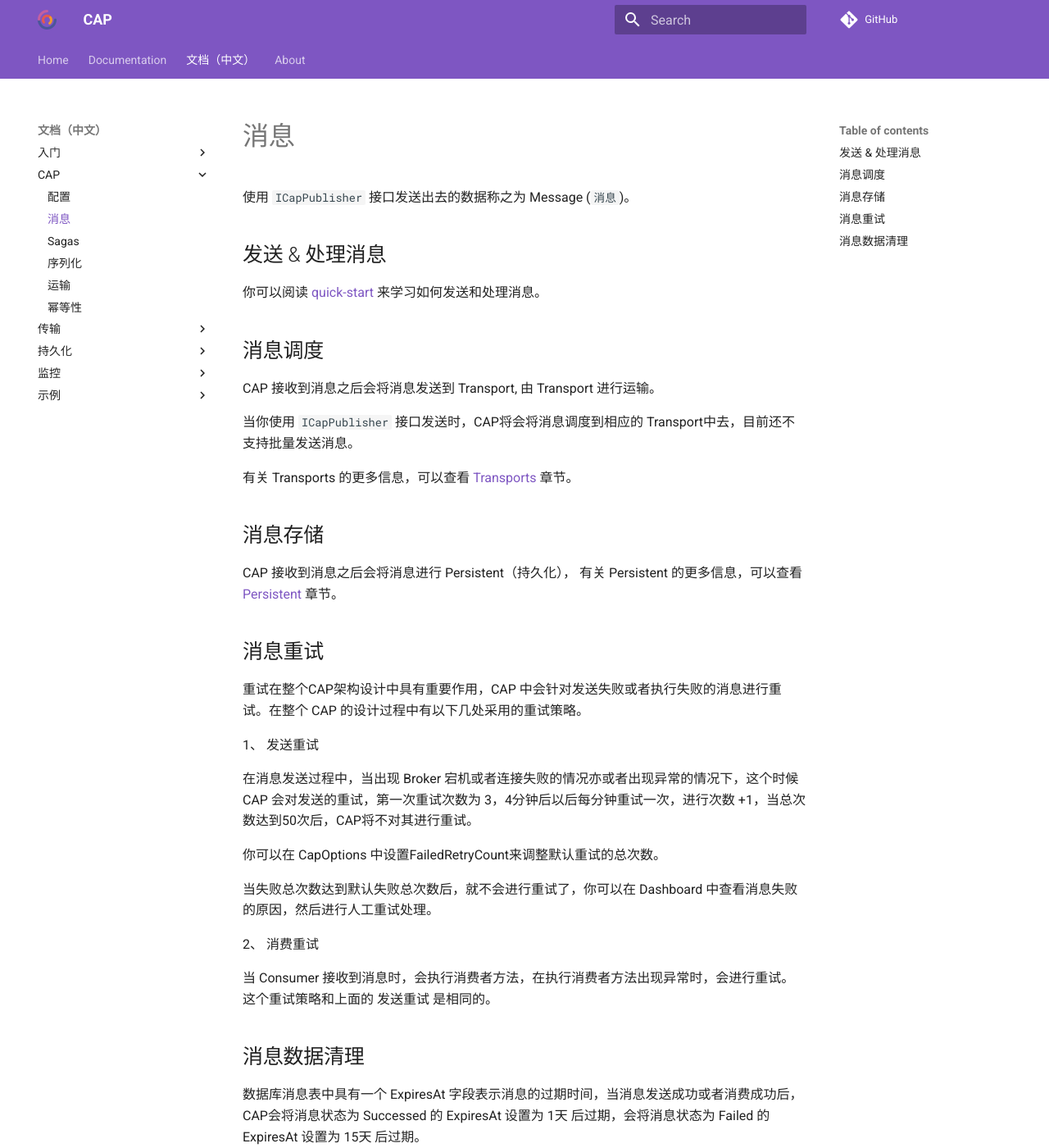
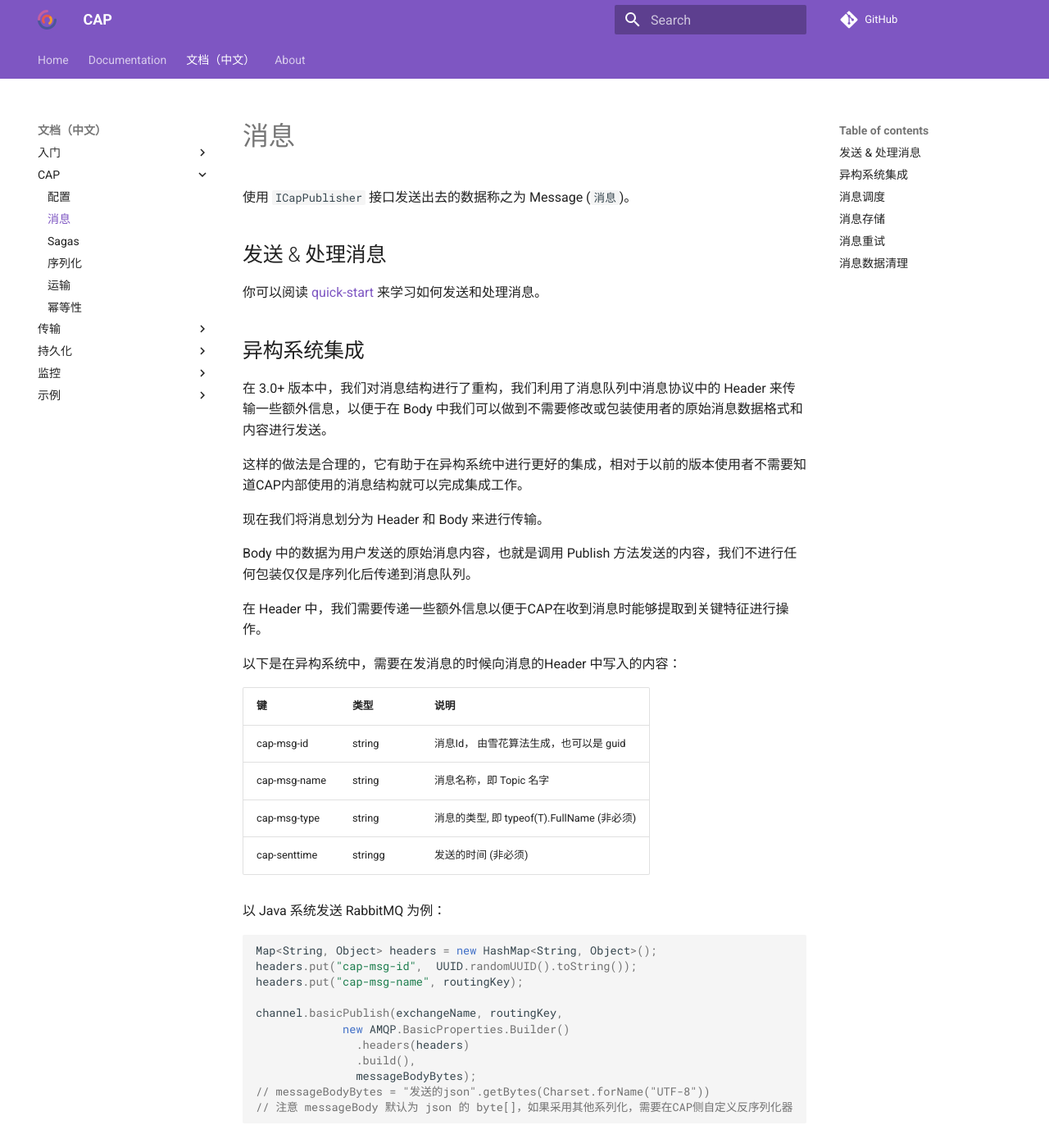
Before and after one commit to dotnetcore/CAP, an MkDocs documentation site: the page built from docs/content/user-guide/zh/cap/messaging.md, in a window 1280 px wide and 1400 px high. Shown: the whole window at 82% size. Built offline with MkDocs 1.6.1 and Material for MkDocs 9.7.7, drawn with Linux system fonts in a browser that asks for light colours; comment, search, counter and statistics services are not loaded.

Commit message:
update docs

````diff
--- a/docs/content/user-guide/zh/cap/messaging.md
+++ b/docs/content/user-guide/zh/cap/messaging.md
@@ -5,6 +5,46 @@
 ## 发送 & 处理消息
 
 你可以阅读 [quick-start](../getting-started/quick-start.md#_3) 来学习如何发送和处理消息。
+
+## 异构系统集成
+
+在 3.0+ 版本中，我们对消息结构进行了重构，我们利用了消息队列中消息协议中的 Header 来传输一些额外信息，以便于在 Body 中我们可以做到不需要修改或包装使用者的原始消息数据格式和内容进行发送。
+
+这样的做法是合理的，它有助于在异构系统中进行更好的集成，相对于以前的版本使用者不需要知道CAP内部使用的消息结构就可以完成集成工作。
+
+现在我们将消息划分为 Header 和 Body 来进行传输。
+
+Body 中的数据为用户发送的原始消息内容，也就是调用 Publish 方法发送的内容，我们不进行任何包装仅仅是序列化后传递到消息队列。
+
+在 Header 中，我们需要传递一些额外信息以便于CAP在收到消息时能够提取到关键特征进行操作。
+
+以下是在异构系统中，需要在发消息的时候向消息的Header 中写入的内容：
+
+ 键 | 类型 | 说明
+-- | --| --
+cap-msg-id |  string | 消息Id， 由雪花算法生成，也可以是 guid
+cap-msg-name | string | 消息名称，即 Topic 名字
+cap-msg-type | string | 消息的类型, 即 typeof(T).FullName (非必须)
+cap-senttime | stringg | 发送的时间 (非必须)
+
+以 Java 系统发送 RabbitMQ 为例：
+
+```java
+
+Map<String, Object> headers = new HashMap<String, Object>();
+headers.put("cap-msg-id",  UUID.randomUUID().toString());
+headers.put("cap-msg-name", routingKey);
+
+channel.basicPublish(exchangeName, routingKey,
+             new AMQP.BasicProperties.Builder()
+               .headers(headers)
+               .build(),
+               messageBodyBytes);
+// messageBodyBytes = "发送的json".getBytes(Charset.forName("UTF-8"))
+// 注意 messageBody 默认为 json 的 byte[]，如果采用其他系列化，需要在CAP侧自定义反序列化器
+
+```
+
 
 ## 消息调度
 
````
